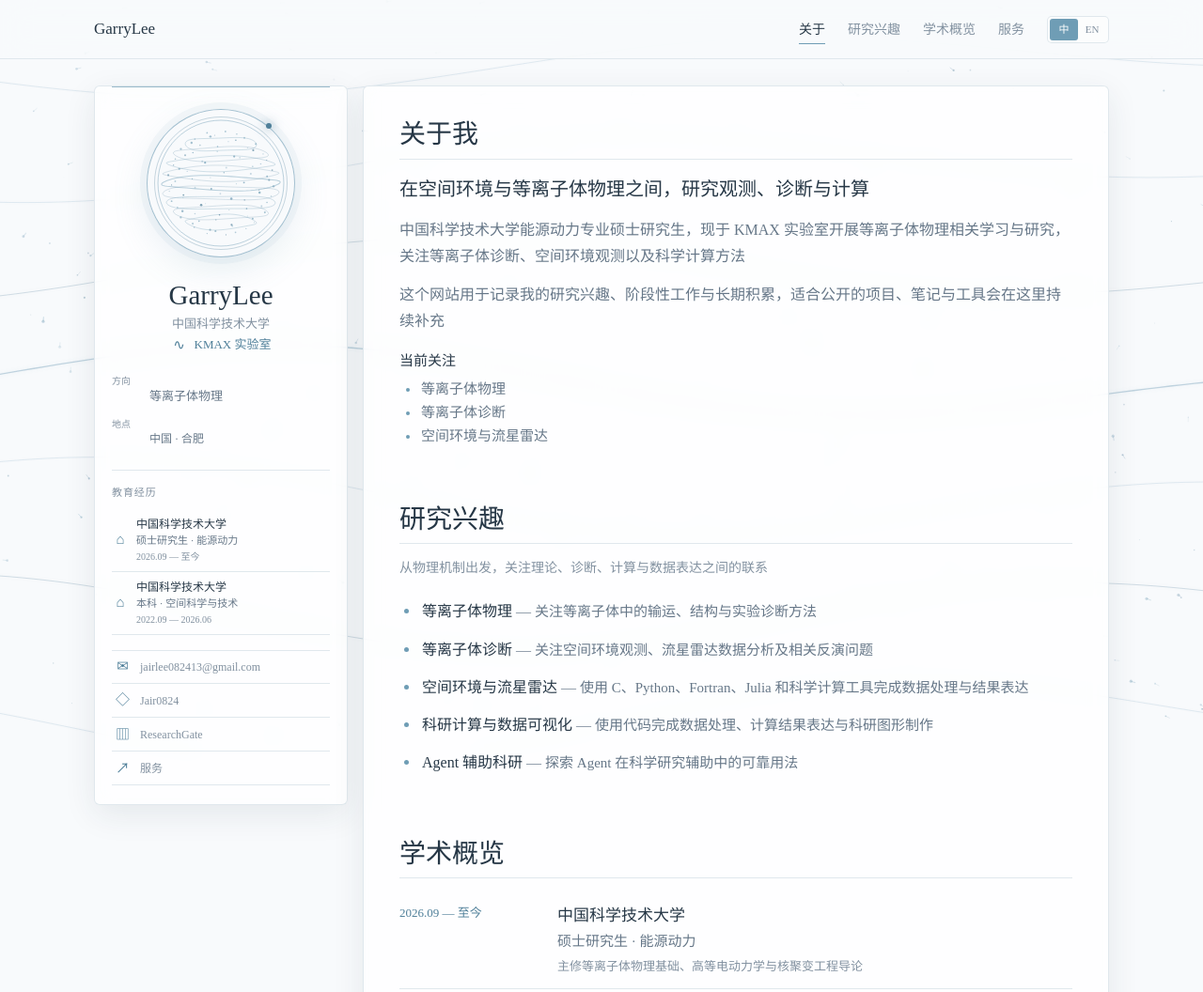
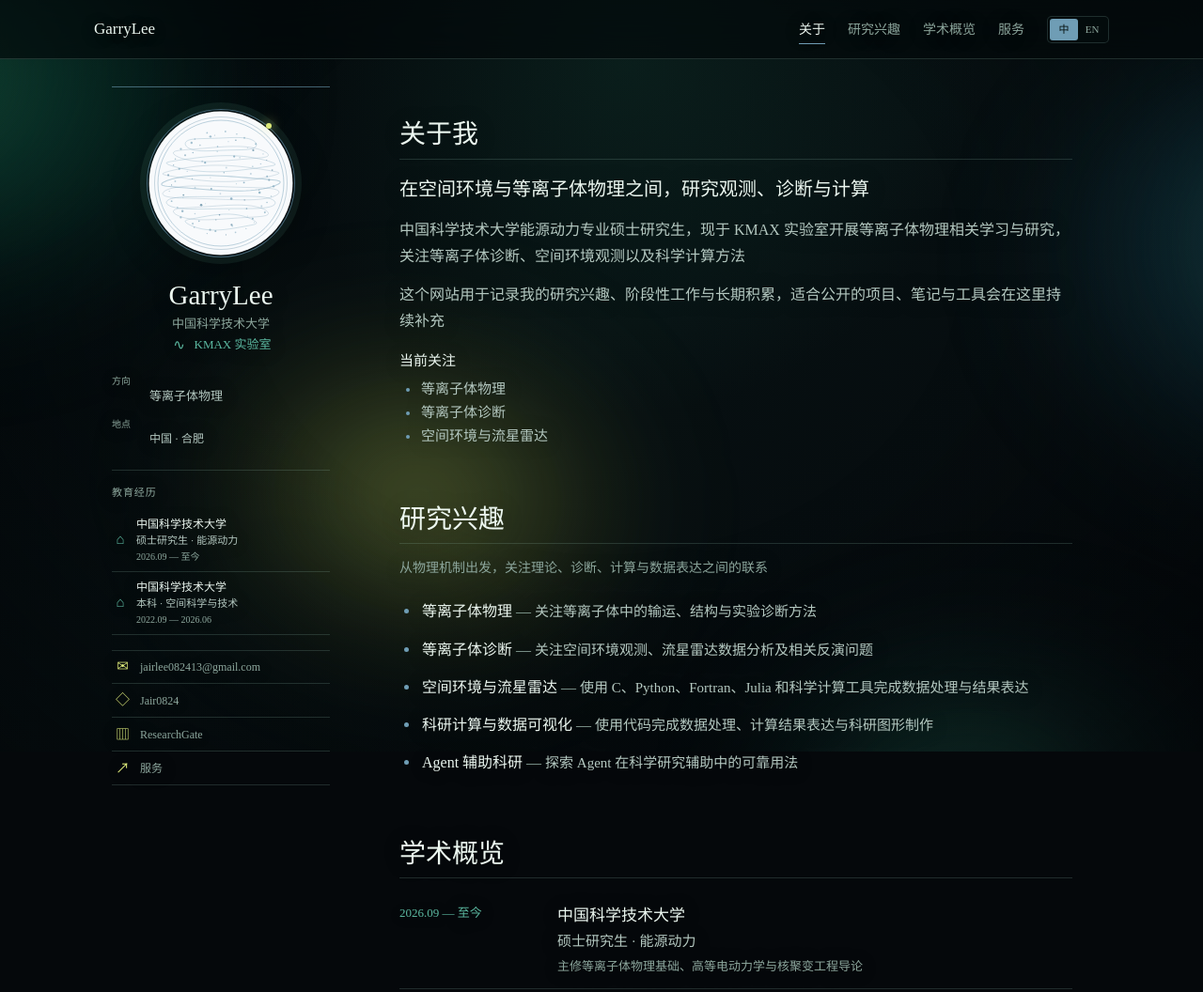
Before and after one commit to Jair0824/Jair0824.github.io, a website: page index.html in a window 1280 px wide. Shown: the top 1056 px of the page at 94% size. Drawn offline with Linux system fonts and the light colour scheme; animation ran at ten frames a second.

Commit message:
Add aurora background and remove content panels

```diff
--- a/assets/styles.css
+++ b/assets/styles.css
@@ -1379,3 +1379,223 @@ body > noscript {
     transition: none !important;
   }
 }
+
+/* Aurora night theme: content stays open while the color field carries the depth */
+:root {
+  --background: #05080b;
+  --surface: #0a1114;
+  --surface-muted: #0f1b1d;
+  --text-primary: #ecf7f0;
+  --text-secondary: #b4c8c0;
+  --accent: #7ee2c0;
+  --accent-dark: #5bb8a0;
+  --border: rgb(159 211 192 / 0.2);
+  --bg: var(--background);
+  --panel: transparent;
+  --panel-strong: transparent;
+  --ink: var(--text-primary);
+  --text: var(--text-secondary);
+  --muted: #8ca69c;
+  --line: rgb(159 211 192 / 0.18);
+  --line-strong: rgb(126 226 192 / 0.5);
+  --coral: #dce979;
+  --gold: #dce979;
+  color-scheme: dark;
+}
+
+body {
+  background: #05080b;
+}
+
+.aurora-background {
+  position: fixed;
+  inset: 0;
+  z-index: 0;
+  overflow: hidden;
+  pointer-events: none;
+  isolation: isolate;
+  background:
+    radial-gradient(circle at 52% 8%, rgb(28 99 77 / 0.2), transparent 38%),
+    linear-gradient(145deg, #030609 0%, #071012 48%, #05080b 100%);
+}
+
+.aurora-glow {
+  position: absolute;
+  inset: -20%;
+  filter: saturate(112%);
+  transform: translateZ(0);
+}
+
+.aurora-blob {
+  position: absolute;
+  display: block;
+  width: clamp(260px, 42vw, 700px);
+  height: clamp(220px, 35vw, 580px);
+  border-radius: 48% 52% 62% 38% / 44% 38% 62% 56%;
+  filter: blur(60px);
+  mix-blend-mode: screen;
+  opacity: 0.65;
+  will-change: transform, border-radius;
+}
+
+.aurora-blob--emerald {
+  top: 2%;
+  left: -5%;
+  background: radial-gradient(ellipse at 38% 44%, rgb(73 219 163 / 0.72) 0 13%, rgb(26 161 125 / 0.42) 39%, transparent 74%);
+  animation: aurora-emerald 17s ease-in-out infinite alternate;
+}
+
+.aurora-blob--ice {
+  top: 16%;
+  right: -10%;
+  width: clamp(300px, 48vw, 780px);
+  height: clamp(240px, 38vw, 620px);
+  background: radial-gradient(ellipse at 58% 42%, rgb(102 213 230 / 0.62) 0 12%, rgb(40 135 161 / 0.34) 42%, transparent 75%);
+  animation: aurora-ice 21s ease-in-out infinite alternate;
+}
+
+.aurora-blob--lemon {
+  top: 46%;
+  left: 25%;
+  width: clamp(240px, 36vw, 580px);
+  height: clamp(180px, 28vw, 440px);
+  background: radial-gradient(ellipse at 52% 50%, rgb(225 235 112 / 0.5) 0 10%, rgb(171 185 65 / 0.24) 40%, transparent 74%);
+  animation: aurora-lemon 19s ease-in-out infinite alternate;
+}
+
+.aurora-blob--mint {
+  right: 12%;
+  bottom: -8%;
+  width: clamp(260px, 40vw, 640px);
+  height: clamp(190px, 30vw, 480px);
+  background: radial-gradient(ellipse at 45% 50%, rgb(83 203 166 / 0.48) 0 15%, rgb(36 126 112 / 0.25) 42%, transparent 76%);
+  animation: aurora-mint 23s ease-in-out infinite alternate;
+}
+
+.aurora-vignette {
+  position: absolute;
+  inset: 0;
+  background: radial-gradient(ellipse at 50% 35%, transparent 0 42%, rgb(2 5 7 / 0.58) 100%);
+}
+
+@keyframes aurora-emerald {
+  0% {
+    transform: translate3d(-4%, -3%, 0) rotate(-10deg) scale(0.94);
+    border-radius: 48% 52% 62% 38% / 44% 38% 62% 56%;
+  }
+  50% {
+    transform: translate3d(13%, 10%, 0) rotate(12deg) scale(1.13);
+    border-radius: 62% 38% 46% 54% / 35% 58% 42% 65%;
+  }
+  100% {
+    transform: translate3d(2%, 17%, 0) rotate(24deg) scale(1.02);
+    border-radius: 38% 62% 58% 42% / 56% 42% 58% 44%;
+  }
+}
+
+@keyframes aurora-ice {
+  0% {
+    transform: translate3d(7%, 1%, 0) rotate(14deg) scale(1.04);
+    border-radius: 56% 44% 38% 62% / 60% 40% 60% 40%;
+  }
+  50% {
+    transform: translate3d(-12%, 14%, 0) rotate(-8deg) scale(0.91);
+    border-radius: 39% 61% 55% 45% / 42% 64% 36% 58%;
+  }
+  100% {
+    transform: translate3d(-4%, -8%, 0) rotate(-19deg) scale(1.12);
+    border-radius: 64% 36% 47% 53% / 48% 55% 45% 52%;
+  }
+}
+
+@keyframes aurora-lemon {
+  0% {
+    transform: translate3d(-8%, 8%, 0) rotate(-6deg) scale(0.92);
+    border-radius: 42% 58% 60% 40% / 54% 42% 58% 46%;
+  }
+  50% {
+    transform: translate3d(12%, -10%, 0) rotate(16deg) scale(1.15);
+    border-radius: 58% 42% 43% 57% / 39% 60% 40% 61%;
+  }
+  100% {
+    transform: translate3d(3%, 3%, 0) rotate(28deg) scale(1.02);
+    border-radius: 36% 64% 52% 48% / 62% 38% 57% 43%;
+  }
+}
+
+@keyframes aurora-mint {
+  0% {
+    transform: translate3d(6%, 5%, 0) rotate(8deg) scale(1.05);
+    border-radius: 60% 40% 45% 55% / 44% 58% 42% 56%;
+  }
+  50% {
+    transform: translate3d(-14%, -7%, 0) rotate(-14deg) scale(0.9);
+    border-radius: 43% 57% 63% 37% / 58% 42% 58% 42%;
+  }
+  100% {
+    transform: translate3d(-2%, 12%, 0) rotate(-24deg) scale(1.1);
+    border-radius: 53% 47% 37% 63% / 39% 62% 38% 61%;
+  }
+}
+
+.site-header {
+  border-bottom-color: var(--line);
+  background: rgb(4 9 11 / 0.68);
+  backdrop-filter: blur(18px);
+}
+
+.language-switch {
+  border-color: var(--line);
+  background: rgb(5 13 15 / 0.48);
+}
+
+.language-switch button[aria-pressed="true"] {
+  color: #05100e;
+  background: var(--accent);
+}
+
+.identity-panel,
+.content-panel {
+  border-color: transparent;
+  background: transparent;
+  box-shadow: none;
+  backdrop-filter: none;
+}
+
+.identity-panel::before {
+  background: var(--accent);
+  opacity: 0.6;
+}
+
+.profile-visual {
+  background: rgb(3 12 14 / 0.24);
+  box-shadow: 0 0 0 7px rgb(126 226 192 / 0.08), 0 12px 38px rgb(0 0 0 / 0.28);
+}
+
+.project-preview {
+  background: transparent;
+  border-color: rgb(126 226 192 / 0.32);
+}
+
+.content-panel,
+.identity-panel,
+.site-footer,
+.site-header {
+  text-shadow: 0 2px 22px rgb(0 0 0 / 0.32);
+}
+
+.skip-link {
+  color: var(--ink);
+  background: #081214;
+}
+
+.content-error::before {
+  color: var(--ink);
+  background: #081214;
+}
+
+@media (prefers-reduced-motion: reduce) {
+  .aurora-blob {
+    animation: none;
+  }
+}
--- a/index.html
+++ b/index.html
@@ -4,14 +4,21 @@
   <meta charset="utf-8">
   <meta name="viewport" content="width=device-width, initial-scale=1">
   <meta name="description" content="中国科学技术大学 GarryLee 的个人学术主页，关注等离子体物理、空间环境观测与科学计算">
-  <meta name="theme-color" content="#f8fafc">
+  <meta name="theme-color" content="#05080b">
   <title>GarryLee | Personal Page</title>
   <link rel="stylesheet" href="assets/styles.css">
   <script src="assets/site.js" defer></script>
 </head>
 <body data-page="academic">
-  <canvas class="plasma-background" id="plasma-background" aria-hidden="true"></canvas>
-  <div class="background-shade" aria-hidden="true"></div>
+  <div class="aurora-background" aria-hidden="true">
+    <div class="aurora-glow">
+      <span class="aurora-blob aurora-blob--emerald"></span>
+      <span class="aurora-blob aurora-blob--ice"></span>
+      <span class="aurora-blob aurora-blob--lemon"></span>
+      <span class="aurora-blob aurora-blob--mint"></span>
+    </div>
+    <div class="aurora-vignette"></div>
+  </div>
   <a class="skip-link" href="#main" data-i18n="skip">跳到正文</a>
 
   <header class="site-header">
```
Also changed, not shown: work.html (+10 -3 lines).
